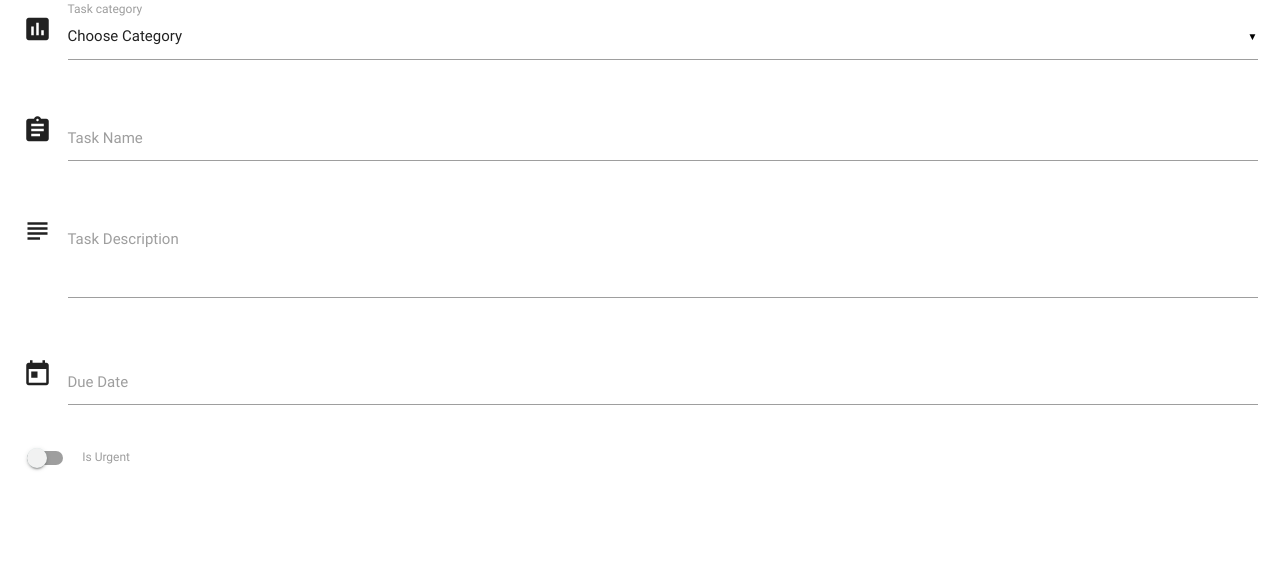
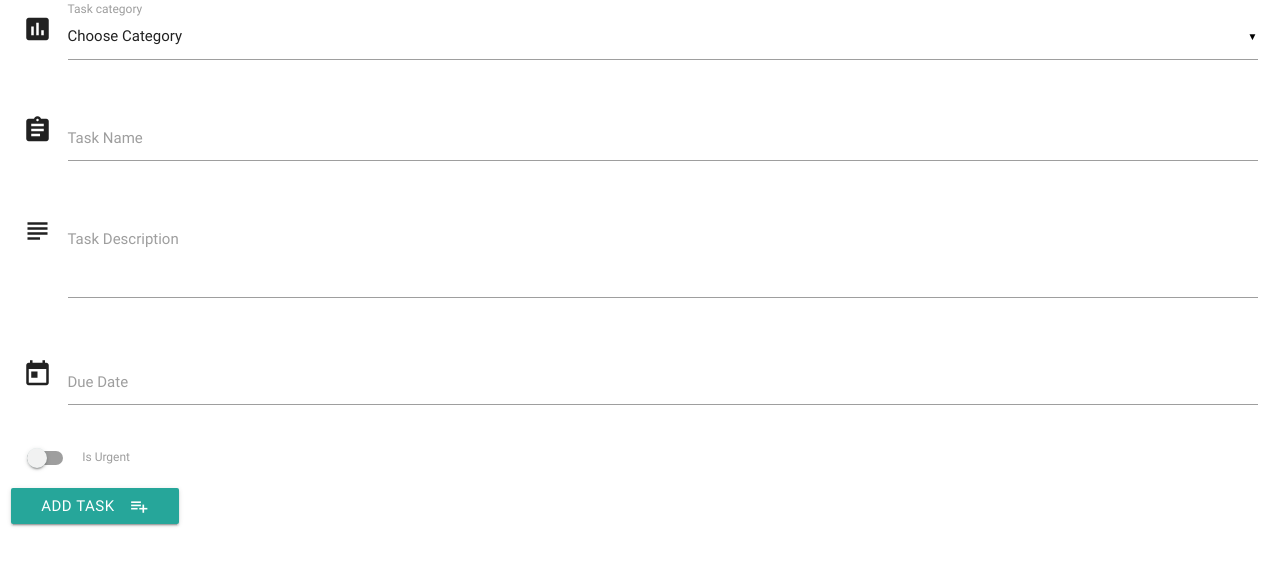
Before and after one commit to sophie-apples/task_manager_app, a Flask app: page /add_task in a window 1280 px wide. Shown: the part 89-677 px from the top of the page. Run offline with Flask 2, Linux system fonts and the light colour scheme; data that the repository does not hold is empty; some libraries are stand-ins or nearby versions.

Commit message:
ability to add a new task in place and updates on main tasks page and in mongo db

```diff
--- a/app.py
+++ b/app.py
@@ -24,6 +24,13 @@ def add_task():
     return render_template("addtask.html",
     categories=mongo.db.categories.find())
 
+@app.route('/insert_task', methods=["POST"])
+def insert_task():
+    tasks = mongo.db.tasks
+    tasks.insert_one(request.form.to_dict())
+    return redirect(url_for('get_tasks'))
+
+
 if __name__ == "__main__":
     app.run(host=os.environ.get("IP"),
             port=int(os.environ.get("PORT")),
--- a/templates/addtask.html
+++ b/templates/addtask.html
@@ -3,7 +3,7 @@
 <h3>Add Task</h3>
 
 <div class="row">
-    <form action="" method="POST" class="col s12">
+    <form action="{{ url_for ('insert_task') }}" method="POST" class="col s12">
         <div class="row">
             <div class="input-field col s12">
             <i class="material-icons prefix">poll</i>
@@ -47,6 +47,12 @@
                 </label>
             </div>
         </div>
+        <div class="row">
+            <button class="btn waves-effect waves-light" type="submit" name="action">Add Task
+                <i class="material-icons right">playlist_add</i>
+            </button>
+        </div>
+
     </form>
 </div>
 
--- a/templates/base.html
+++ b/templates/base.html
@@ -16,6 +16,7 @@
     <script src="https://cdnjs.cloudflare.com/ajax/libs/jquery/3.5.1/jquery.min.js"></script>
     <script src="https://cdnjs.cloudflare.com/ajax/libs/materialize/0.100.2/js/materialize.min.js"></script>
     <script type="text/javascript">
+
         $(document).ready(function(){
             $('.collapsible').collapsible();
             $('select').material_select();
```
